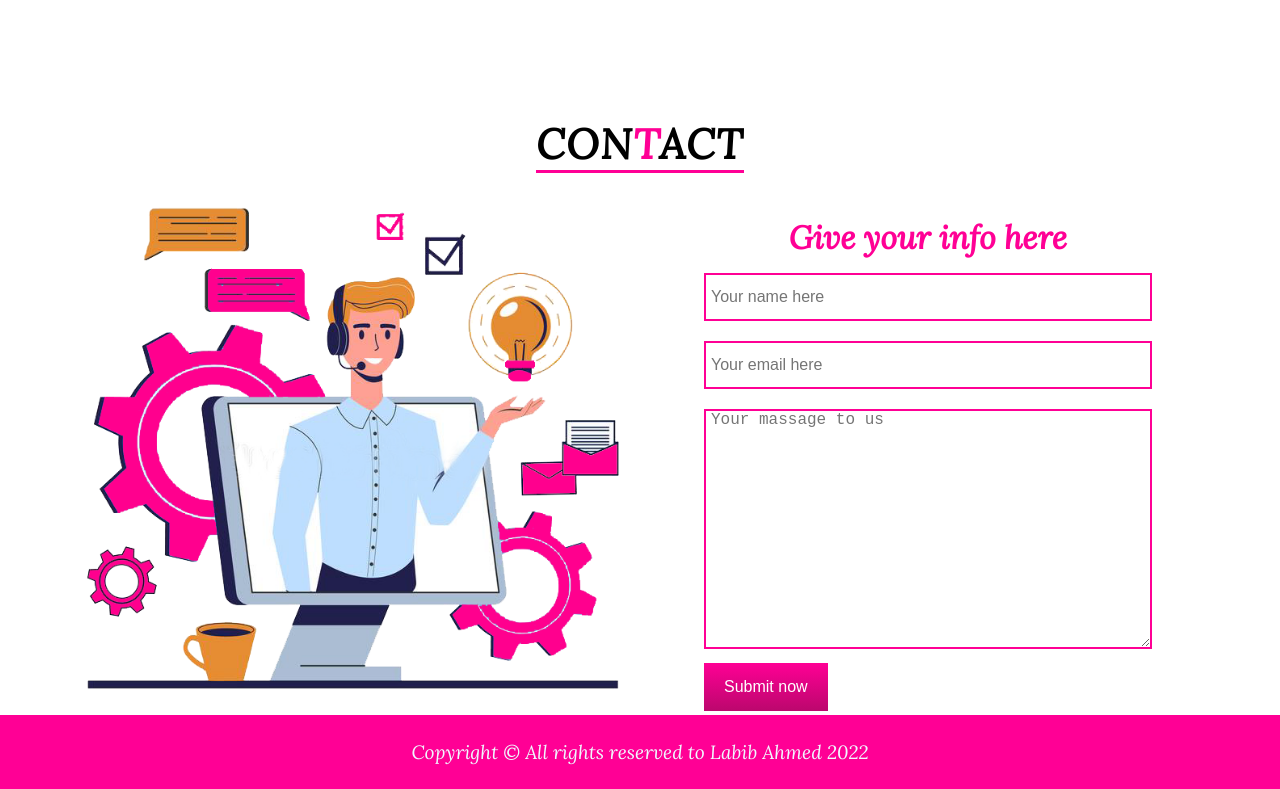
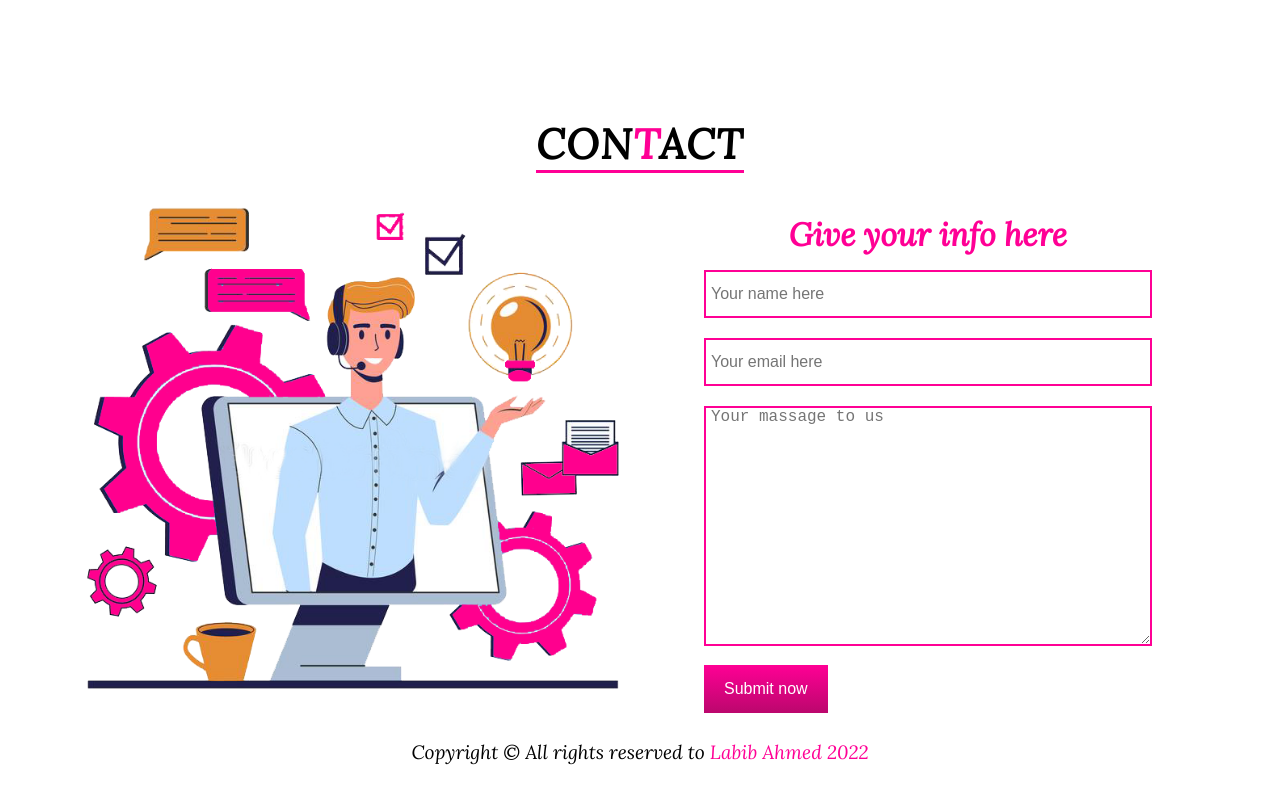
Before and after one commit to labibahmed10/anime-landing-page, a plain HTML site: page index.html in a window 1280 px wide. Shown: the part 2375-3164 px from the top of the page. Drawn offline with Linux system fonts and the light colour scheme.

Commit message:
footer fixed

```diff
--- a/index.html
+++ b/index.html
@@ -144,7 +144,7 @@
     </main>
     <footer>
 
-      <p>Copyright &copy; All rights reserved to Labib Ahmed 2022 </p>
+      <p>Copyright &copy; All rights reserved to <span>Labib Ahmed 2022</span>  </p>
     </footer>
   </body>
 </html>
--- a/style.css
+++ b/style.css
@@ -267,7 +267,7 @@ button a {
   border: 0;
   cursor: pointer;
   padding: 15px 20px;
-  margin-top: 10px;
+  margin-top: 15px;
   font-size: 16px;
   color: white;
   background: linear-gradient(#ff0095, #bb076d);
@@ -277,16 +277,19 @@ button a {
 
 /* footer-part  design ends here */
 
-footer {
+/* footer {
   background-color: #ff0095;
   padding: 15px;
-}
+} */
 
 footer p {
   text-align: center;
-  color: aliceblue;
   font-size: 1.2rem;
-  padding: 10px 15px;
+  padding: 25px 0;
+}
+
+footer p span {
+  color: #ff0095;
 }
 
 /* footer-part  design ends here */
```
